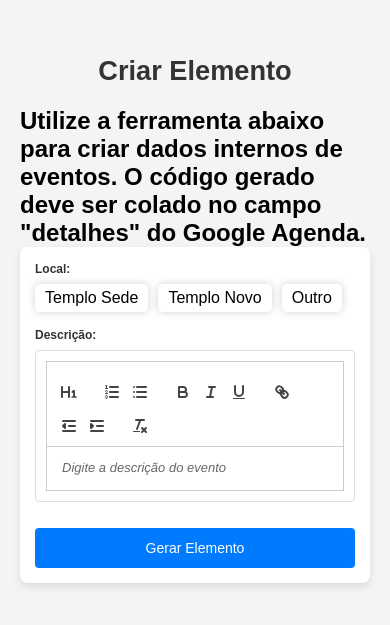
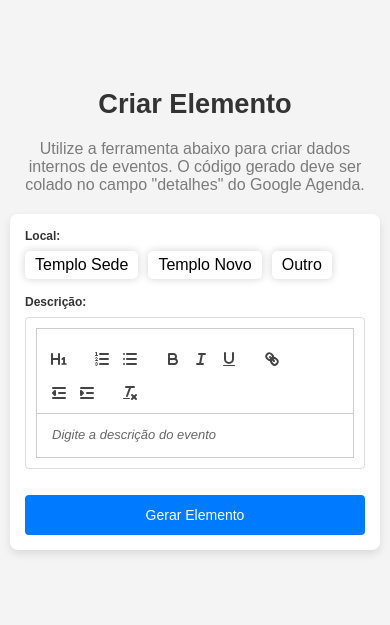
Before and after one commit to mwndl/eventos_elemento, a React (Create React App) app: page / in a window 390 px wide. Shown: the part 103-728 px from the top of the page. Built offline with nearby package versions, Linux system fonts and the light colour scheme.

Commit message:
correção de responsividade

```diff
--- a/src/App.module.scss
+++ b/src/App.module.scss
@@ -9,6 +9,7 @@
   background-color: #f4f4f4;
   font-family: Arial, sans-serif;
   padding: 20px;
+  max-width: 600px;
 }
 
 h1 {
@@ -18,3 +19,18 @@ h1 {
   margin-bottom: 20px;
   text-align: center;
 }
+
+h2 {
+  font-size: 1rem;
+  font-weight: lighter;
+  color: #7b7b7b;
+  margin-bottom: 20px;
+  text-align: center;
+}
+
+  /* Responsividade */
+  @media (max-width: 480px) {
+    .App {
+      padding: 10px;
+    }
+  }
```
